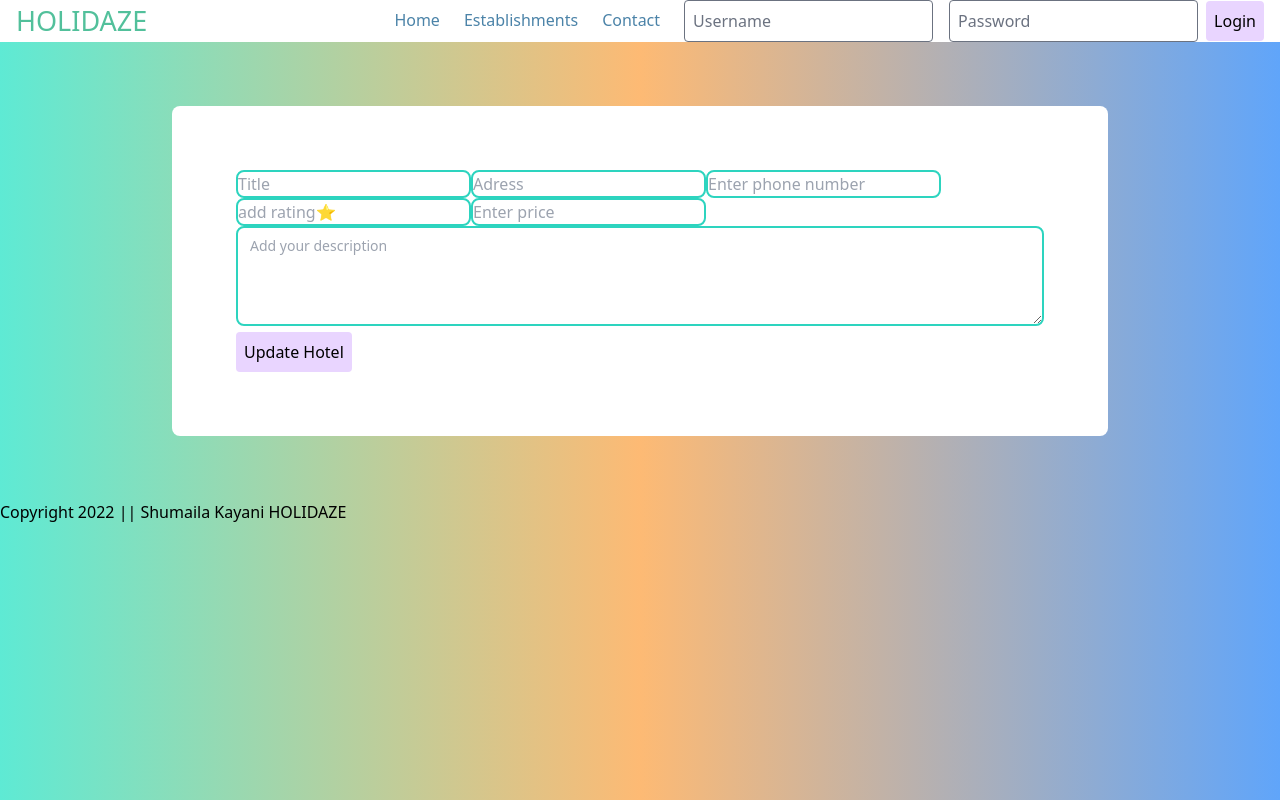
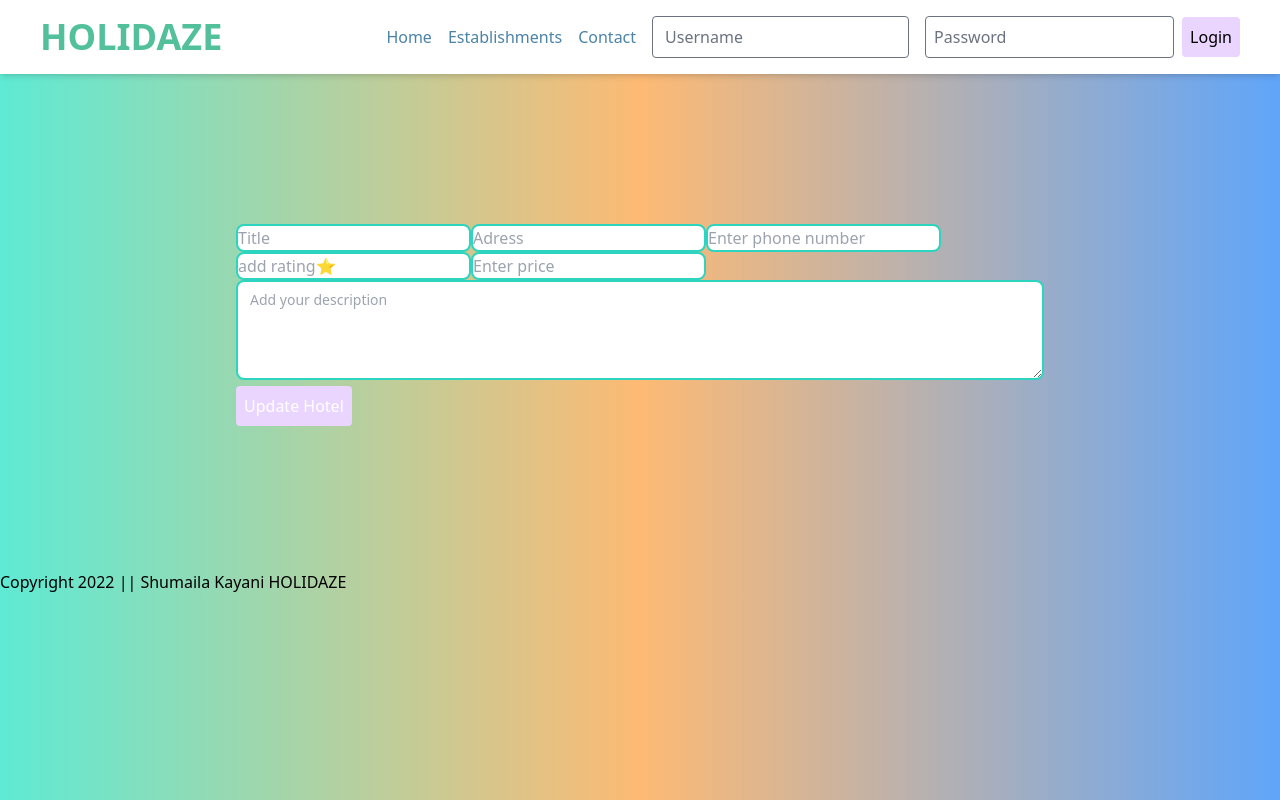
Before and after one commit to Noroff-FEU-Assignments/project-exam-2-Shumailakayani06, a Next.js app in the folder holidaze-ui/: page /hotel in a window 1280 px wide. Built offline with nearby package versions, Linux system fonts and the light colour scheme.

Commit message:
fixed resposive navbar

```diff
--- a/holidaze-ui/components/Layout.js
+++ b/holidaze-ui/components/Layout.js
@@ -6,7 +6,9 @@
 const Layout = ({ user, loading = false, children}) => (
     <UserProvider value={{ user, loading}}>
     <Head>
-        <title> Database</title>
+        <title> Holizade</title>
+        <script type="module" src="https://unpkg.com/ionicons@5.5.2/dist/ionicons/ionicons.esm.js"></script>
+<script nomodule src="https://unpkg.com/ionicons@5.5.2/dist/ionicons/ionicons.js"></script>
     </Head>
     <Nav />
     <main className="px-4">
@@ -15,12 +17,13 @@
         flex
         justify-center
         items-center
-        bg-white
+       text-white
         mx-auto
         w-3/4
         rounded-lg
-        my-16
+        my-20
         p-16
+        heading
         ">
 
         <div className="text-1xl font-medium">{children}</div>
--- a/holidaze-ui/components/Nav.js
+++ b/holidaze-ui/components/Nav.js
@@ -37,67 +37,56 @@
     const handleChange = (e) => {
         setData({...data, [e.target.name]: e.target.value});
     };
+
+    let [open, setOpen] = useState(false);
+
+
     return(
         <nav
         className="
-        flex flex-wrap
-        items-center
-        justify-between
-        w-full
-        py-4
-        md:py-0
-        px-4
-        text-lg text-gray-700
-        bg-white">
-            <div>
+        shadow-md w-full fixed top-0 left-0 flex justify-between bg-white">
+
+            <div className="md-flex flex items-center justify-between py-4 md:px-10 px-7 w-full">
+               <div className="font-bold text-2xl curson-pointer flex items center ">
+                <span>
                 <Link href="/" passHref>
                     <a>
                        <h1 className="logo">HOLIDAZE</h1>
                     </a>
                 </Link>
-            </div>
-            <svg
-            xmlns="http://www.w3.org/2000/svg"
-            id="menu-button"
-            className="h-6 w-6 cursor-pointer md:hidden block"
-            fill="none"
-            viewBox="0 0 24 24"
-            stroke="currentColor">
-                <path
-                strokeLinecap="round"
-                strokeLinejoin="round"
-                strokeWidth="2"
-                d="M4 6h16M4 12h16M4 18h16"
-                />
-            </svg>
+                </span>
+                </div>
 
-     <div
-     className="hidden w-full md:flex md:items-center md:w-auto"
-     id="menu">
+     <div onClick={() => setOpen(!open)}
+     className="text-3xl absolute right-8 top-6 cursor-pointer md:hidden">
+     <ion-icon name={open ? 'close':'menu'}></ion-icon>
+     </div>
+     <div>
      <ul
-            className="
-            pt-4
-            text-base text-grey-700
-            md:flex
-            md:justify-between
-            md:pt-0 space-x-2">
-                <li>
+            className={`
+             md:flex md:items-center md:pb-0 pb-12
+             bg-white
+              absolute md:static md:z-auto z-[-1] left-0 w-full md:w-full md:pl-0 pl-9 transition-all duration-500 ease-in ${open ? 'top-20 opacity-100':'top-[-490px]'} md:opacity-100 opaxity-0
+            `}
+            >
+                    <li >
                     <Link href="/">
-                      <a className="md:p-2 py-2 block hover:text-purple-400 nav-link">
+                      <a className="md:p-2 py-2 block hover:text-purple-400 duration-500 nav-link">
                           Home
                         </a>
                     </Link>
                 </li>
                 <li>
                     <Link href="/establishments">
-                      <a className="md:p-2 py-2 block hover:text-purple-400 nav-link">
+                      <a className="md:p-2 py-2 block hover:text-purple-400 duration-500 nav-link">
                           Establishments
                      </a>
                     </Link>
                 </li>
 
+
                 {!loading && !user ? (
-     <li>
+     <li  >
      <Link href="/contact">
        <a className="md:p-2 py-2 block hover:text-purple-400 nav-link">
            Contact
@@ -149,7 +138,7 @@
     ))}
 {!loading &&
 (user ? (
-    <li>
+    <li >
         <a
         className="md:p-2 py-2 block hover:text-purple-400 nav-link"
         onClick={logout}
@@ -162,14 +151,14 @@
 ))}
 {!loading && !user ? (
     <>
-    <li>
+    <li >
         <form onSubmit={handleSubmit} className="form-inline">
             <input
             type="text"
             name="identifier"
             onChange={handleChange}
             placeholder="Username"
-            className="md:p-2 form-input py-2 rounded mx-2"
+            className=" form-input py-2 rounded mx-2"
             required
             />
             <input
@@ -177,7 +166,7 @@
             name="password"
             onChange={handleChange}
             placeholder="Password"
-            className="md:p-2 form-input py-2 rounded mx-2"
+            className="md:p-2 form-input py-2 rounded mx-2 "
             required
             />
 
@@ -198,10 +187,13 @@
 
 
     </ul>
- </div>
+    </div>
+    </div>
 
  </nav>
     );
 }
 
+
+
 export default Nav;
--- a/holidaze-ui/pages/index.js
+++ b/holidaze-ui/pages/index.js
@@ -8,7 +8,10 @@
   const { user, loading } =  useFetchUser();
   return (
  <Layout user= {user}>
- <h1 className="font-bold text-5xl"> Holidaze, </h1>
+   <div>
+   <h1 className="font-bold text-5xl"> Welcome Holidaze, </h1>
+   </div>
+
 
  </Layout>
   )
--- a/holidaze-ui/styles/globals.css
+++ b/holidaze-ui/styles/globals.css
@@ -9,6 +9,10 @@
 
 .nav-link{
     color: rgb(75, 131, 168);
+}
+
+.heading{
+    margin-top: 10em;
 }
 
 .card{
```
